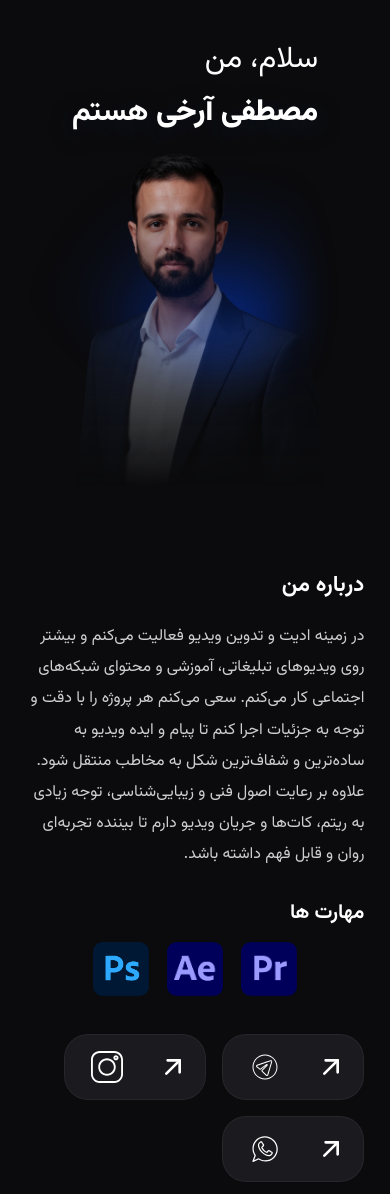
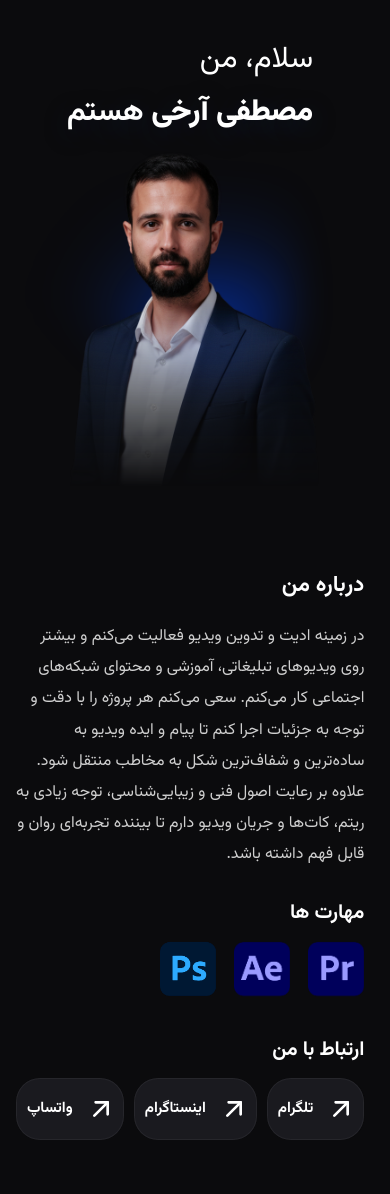
Before and after one commit to mostafaarekhi/mostafaarekhi.github.io, a PHP site: page / in a window 390 px wide. After the commit the page ends 1140 px from the top, so only its background shows below. Run offline with PHP 8.4, Linux system fonts and the light colour scheme.

Commit message:
gradient

```diff
--- a/index.html
+++ b/index.html
@@ -16,7 +16,7 @@
         <section class="right">
           <div class="intro">
             <p class="hello">سلام، من</p>
-            <h1 class="name"> <strong>مصطفی آرخی</strong> هستم</h1>
+            <h1 class="name"><strong>مصطفی آرخی</strong> هستم</h1>
             <!-- <p class="role">تدوینگر و ادیتور ویدیو</p> -->
           </div>
           <div class="portrait-wrap">
@@ -41,35 +41,59 @@
             <li><img src="/assets/after.png" alt="After Effects" /></li>
             <li><img src="/assets/photoshop.png" alt="Photoshop" /></li>
           </ul>
-
+          <h3 class="skills-title">ارتباط با من</h3>
           <div class="socials">
             <div class="social-pair">
-              <a class="btn arrow" href="https://t.me/mustafa_arekhi" aria-label="ارسال پیام به من">
+              <a
+                class="btn arrow"
+                href="https://t.me/mustafa_arekhi"
+                aria-label="ارسال پیام به من"
+              >
                 <img src="/assets/down-right.svg" alt="arrow" />
               </a>
 
-              <a class="btn icon" href="https://t.me/mustafa_arekhi" aria-label="ارسال پیام">
-                <img src="/assets/communication.svg" alt="تلگرام" />
+              <a
+                class="btn icon"
+                href="https://t.me/mustafa_arekhi"
+                aria-label="تلگرام"
+              >
+                <span class="social-label">تلگرام</span>
               </a>
             </div>
 
             <div class="social-pair">
-              <a class="btn arrow" href="https://instagram.com/mostafa.arekhi" aria-label="اینستاگرام">
+              <a
+                class="btn arrow"
+                href="https://instagram.com/mostafa.arekhi"
+                aria-label="اینستاگرام"
+              >
                 <img src="/assets/down-right.svg" alt="arrow" />
               </a>
 
-              <a class="btn icon" href="https://instagram.com/mostafa.arekhi" aria-label="اینستاگرام">
-                <img src="assets/instagram.svg" alt="اینستاگرام" />
+              <a
+                class="btn icon"
+                href="https://instagram.com/mostafa.arekhi"
+                aria-label="اینستاگرام"
+              >
+                <span class="social-label">اینستاگرام</span>
               </a>
             </div>
 
             <div class="social-pair">
-              <a class="btn arrow" href="https://wa.me/+989331455161" aria-label="واتساپ">
+              <a
+                class="btn arrow"
+                href="https://wa.me/+989331455161"
+                aria-label="واتساپ"
+              >
                 <img src="/assets/down-right.svg" alt="arrow" />
               </a>
 
-              <a class="btn icon" href="https://wa.me/+989331455161" aria-label="واتساپ">
-                <img src="/assets/whatsapp.svg" alt="واتساپ" />
+              <a
+                class="btn icon"
+                href="https://wa.me/+989331455161"
+                aria-label="واتساپ"
+              >
+                <span class="social-label">واتساپ</span>
               </a>
             </div>
           </div>
--- a/styles.css
+++ b/styles.css
@@ -1,109 +1,402 @@
 /* Basic reset */
-*{box-sizing:border-box;margin:0;padding:0}
-html,body{height:100%;max-height: 100%;}
-body{font-family:'Vazirmatn', system-ui, -apple-system, 'Segoe UI', Roboto, 'Helvetica Neue', Arial; background: #0b0b0d; color:#e6e6e6;}
+* {
+  box-sizing: border-box;
+  margin: 0;
+  padding: 0;
+}
+html,
+body {
+  height: 100%;
+  max-height: 100%;
+}
+body {
+  font-family: "Vazirmatn", system-ui, -apple-system, "Segoe UI", Roboto,
+    "Helvetica Neue", Arial;
+  background: #0b0b0d;
+  color: #e6e6e6;
+}
 
-.hero{display:flex;align-items:center;}
-.container{width:92%;max-width:1200px;margin:0 auto;display:grid;grid-template-columns:1fr 520px;gap:40px;align-items:center}
+.hero {
+  display: flex;
+  align-items: center;
+}
+.container {
+  width: 92%;
+  max-width: 1200px;
+  margin: 0 auto;
+  display: grid;
+  grid-template-columns: 1fr 520px;
+  gap: 40px;
+  align-items: center;
+}
 
 /* Desktop-only: fix layout and disable page scroll */
-@media (min-width:801px){
-  html, body {height:100vh; overflow:hidden}
-  .hero{position:fixed;inset:0;display:flex;align-items:center;justify-content:center}
-  .container{height:100%;max-height:100%;overflow:visible}
+@media (min-width: 801px) {
+  html,
+  body {
+    height: 100vh;
+    overflow: hidden;
+  }
+  .hero {
+    position: fixed;
+    inset: 0;
+    display: flex;
+    align-items: center;
+    justify-content: center;
+  }
+  .container {
+    height: 100%;
+    max-height: 100%;
+    overflow: visible;
+  }
 }
 
-.left{padding:40px 20px}
-.subtitle{font-size:22px;text-align:center;margin-bottom:18px;font-weight:700;color:#fff}
-.about{line-height:1.95;color:#cfcfcf;font-size:18px;max-width:820px;margin:0 auto 26px}
+.left {
+  padding: 40px 20px;
+}
+.subtitle {
+  font-size: 22px;
+  text-align: center;
+  margin-bottom: 18px;
+  font-weight: 700;
+  color: #fff;
+}
+.about {
+  line-height: 1.95;
+  color: #cfcfcf;
+  font-size: 18px;
+  max-width: 820px;
+  margin: 0 auto 26px;
+}
 
-.skills-title{font-size:20px;margin-top:10px;margin-bottom:12px;color:#fff}
-.skills{display:flex;gap:18px;list-style:none;padding:0;margin:0 0 28px}
+.skills-title {
+  font-size: 20px;
+  margin-top: 10px;
+  margin-bottom: 12px;
+  color: #fff;
+}
+.skills {
+  display: flex;
+  gap: 18px;
+  list-style: none;
+  padding: 0;
+  margin: 0 0 28px;
+}
 /* .skills li{display:flex;flex-direction:column;align-items:center;justify-content:center;width:84px;height:84px;border-radius:16px;backdrop-filter: blur(6px);box-shadow: 0 6px 18px rgba(0,0,0,0.6)} */
-.skills img{width:56px;height:56px;object-fit:contain}
-.skills span{margin-top:6px;font-weight:700;color:#dcdcdc}
+.skills img {
+  width: 56px;
+  height: 56px;
+  object-fit: contain;
+}
+.skills span {
+  margin-top: 6px;
+  font-weight: 700;
+  color: #dcdcdc;
+}
 
-.socials{display:flex;gap:16px;margin-top:18px;flex-wrap:wrap}
-.social-pair{display:flex;align-items:center;background:rgba(50,50,60,0.4);backdrop-filter:blur(12px);border-radius:24px;padding:8px 8px 8px 8px;gap:8px;border:1px solid rgba(255,255,255,0.05)}
-.btn{display:inline-flex;align-items:center;justify-content:center;text-decoration:none;transition:all .2s ease}
-.btn img{width:100%;height:100%;object-fit:contain}
-.social-pair:hover{transform:translateY(-3px);box-shadow:0 12px 32px rgba(0,0,0,0.5)}
+.socials {
+  display: flex;
+  gap: 16px;
+  margin-top: 18px;
+  flex-wrap: wrap;
+}
+.social-pair {
+  display: flex;
+  align-items: center;
+  background: rgba(50, 50, 60, 0.4);
+  backdrop-filter: blur(12px);
+  border-radius: 24px;
+  padding: 8px 8px 8px 8px;
+  gap: 8px;
+  border: 1px solid rgba(255, 255, 255, 0.05);
+}
+.btn {
+  display: inline-flex;
+  align-items: center;
+  justify-content: center;
+  text-decoration: none;
+  transition: all 0.2s ease;
+}
+.btn img {
+  width: 100%;
+  height: 100%;
+  object-fit: contain;
+}
+.social-pair:hover {
+  transform: translateY(-3px);
+  box-shadow: 0 12px 32px rgba(0, 0, 0, 0.5);
+}
 
 /* arrow button: small, left side */
-.btn.arrow{width:48px;height:48px;border-radius:16px;background:transparent;box-shadow:none;border:none}
-.btn.arrow img{width:32px;height:32px;filter:invert(1);transform:rotate(-90deg)}
+.btn.arrow {
+  width: 48px;
+  height: 48px;
+  border-radius: 16px;
+  background: transparent;
+  box-shadow: none;
+  border: none;
+}
+.btn.arrow img {
+  width: 32px;
+  height: 32px;
+  filter: invert(1);
+  transform: rotate(-90deg);
+}
 
 /* icon button: larger, right side */
-.btn.icon{width:68px;height:48px;border-radius:16px;background:transparent}
-.btn.icon img{width:32px;height:32px;filter:invert(1)}
+.btn.icon {
+  width: 68px;
+  height: 48px;
+  border-radius: 16px;
+  background: transparent;
+}
+.btn.icon img {
+  width: 32px;
+  height: 32px;
+  filter: invert(1);
+}
+.social-label {
+  color: #ffffff;
+  font-weight: 700;
+  font-size: 16px;
+  line-height: 1;
+  direction: rtl;
+}
 
-.right{position:relative;padding:20px 10px;display:flex;flex-direction:column;align-items:flex-start}
-.intro{text-align:right;padding:16px 24px}
-.hello{color:#fff;font-size:46px}
-.name{font-size:46px;color:#fff;margin-top:6px;margin-bottom:6px;}
-.name strong{color:#fff;font-weight:900}
-.role{color:#bfc8d8}
+/* Mobile: force single-row grid with 3 equal columns for socials */
+@media (max-width: 800px) {
+  .socials {
+    display: grid;
+    grid-template-columns: repeat(3, 1fr);
+    gap: 10px;
+    margin-top: 12px;
+  }
+  .social-pair {
+    justify-content: center;
+    padding: 6px;
+  }
+  .btn.icon {
+    width: 100%;
+    height: 48px;
+    border-radius: 14px;
+    background: transparent;
+  }
+  .social-label {
+    font-size: 15px;
+  }
+  .btn.arrow {
+    width: 40px;
+    height: 40px;
+  }
+}
 
-.portrait-wrap{position:relative;width:520px;height:620px;display:flex;align-items:center;justify-content:center}
-.portrait-wrap .bg{position:absolute;right:40px;top:30px;width:800px;filter:blur(26px) saturate(140%);opacity:0.5}
-.portrait{position:relative;width:360px;height:auto;border-radius:12px;box-shadow:none;object-fit:cover;border:none}.portrait {
-    -webkit-mask-image: linear-gradient(to top, rgba(0,0,0,0), rgba(0,0,0,1));
-    -webkit-mask-repeat: no-repeat;
-    -webkit-mask-size: cover;
-    mask-image: linear-gradient(to top, rgba(0,0,0,0) 10%, rgba(0,0,0,1)100%);
-    mask-repeat: no-repeat;
-    mask-size: cover;
+.right {
+  position: relative;
+  padding: 20px 10px;
+  display: flex;
+  flex-direction: column;
+  align-items: flex-start;
+}
+.intro {
+  text-align: right;
+  padding: 16px 24px;
+}
+.hello {
+  color: #fff;
+  font-size: 46px;
+}
+.name {
+  font-size: 46px;
+  color: #fff;
+  margin-top: 6px;
+  margin-bottom: 6px;
+}
+.name strong {
+  color: #fff;
+  font-weight: 900;
+}
+.role {
+  color: #bfc8d8;
+}
+
+.portrait-wrap {
+  position: relative;
+  width: 520px;
+  height: 620px;
+  display: flex;
+  align-items: center;
+  justify-content: center;
+}
+.portrait-wrap .bg {
+  position: absolute;
+  right: 40px;
+  top: 30px;
+  width: 800px;
+  filter: blur(26px) saturate(140%);
+  opacity: 0.5;
+}
+.portrait {
+  position: relative;
+  width: 360px;
+  height: auto;
+  border-radius: 12px;
+  box-shadow: none;
+  object-fit: cover;
+  border: none;
+}
+.portrait {
+  -webkit-mask-image: linear-gradient(
+    to top,
+    rgba(0, 0, 0, 0),
+    rgba(0, 0, 0, 1)
+  );
+  -webkit-mask-repeat: no-repeat;
+  -webkit-mask-size: cover;
+  mask-image: linear-gradient(
+    to top,
+    rgba(0, 0, 0, 0) 10%,
+    rgba(0, 0, 0, 1) 60%
+  );
+  mask-repeat: no-repeat;
+  mask-size: cover;
 }
 
 /* small visual polish */
-.portrait-wrap::after{display:none}
-.portrait{position:relative;z-index:2}
+.portrait-wrap::after {
+  display: none;
+}
+.portrait {
+  position: relative;
+  z-index: 2;
+}
 
 /* Responsive */
-@media (max-width:1100px){
-  .container{grid-template-columns:1fr 380px}
-  .portrait-wrap{width:340px;height:420px}
-  .portrait-wrap .bg{width:300px;right:30px;top:20px}
-  .name{font-size:46px}
+@media (max-width: 1100px) {
+  .container {
+    grid-template-columns: 1fr 380px;
+  }
+  .portrait-wrap {
+    width: 340px;
+    height: 420px;
+  }
+  .portrait-wrap .bg {
+    width: 300px;
+    right: 30px;
+    top: 20px;
+  }
+  .name {
+    font-size: 46px;
+  }
 }
 
 /* Entrance animations */
-@keyframes fadeUp{from{opacity:0;transform:translateY(18px)}to{opacity:1;transform:translateY(0)}}
-@keyframes popIn{from{opacity:0;transform:scale(.96)}to{opacity:1;transform:scale(1)}}
+@keyframes fadeUp {
+  from {
+    opacity: 0;
+    transform: translateY(18px);
+  }
+  to {
+    opacity: 1;
+    transform: translateY(0);
+  }
+}
+@keyframes popIn {
+  from {
+    opacity: 0;
+    transform: scale(0.96);
+  }
+  to {
+    opacity: 1;
+    transform: scale(1);
+  }
+}
 
-.intro{animation:fadeUp .7s ease both .12s}
-.about{animation:fadeUp .8s ease both .18s}
-.skills li{animation:popIn .6s cubic-bezier(.2,.9,.3,1) both .28s}
-.skills li:nth-child(2){animation-delay:.34s}
-.skills li:nth-child(3){animation-delay:.40s}
-.btn{animation:fadeUp .6s ease both .46s}
-.portrait-wrap{animation:popIn .9s cubic-bezier(.2,.9,.3,1) both .12s}
+.intro {
+  animation: fadeUp 0.7s ease both 0.12s;
+}
+.about {
+  animation: fadeUp 0.8s ease both 0.18s;
+}
+.skills li {
+  animation: popIn 0.6s cubic-bezier(0.2, 0.9, 0.3, 1) both 0.28s;
+}
+.skills li:nth-child(2) {
+  animation-delay: 0.34s;
+}
+.skills li:nth-child(3) {
+  animation-delay: 0.4s;
+}
+.btn {
+  animation: fadeUp 0.6s ease both 0.46s;
+}
+.portrait-wrap {
+  animation: popIn 0.9s cubic-bezier(0.2, 0.9, 0.3, 1) both 0.12s;
+}
 
 /* Subtle text/glow polish to better match reference */
-.name{text-shadow:0 6px 26px rgba(19,55,102,0.35)}
-.subtitle{letter-spacing:0.1px;text-align: right;}
-.about{opacity:.95}
+.name {
+  text-shadow: 0 6px 26px rgba(19, 55, 102, 0.35);
+}
+.subtitle {
+  letter-spacing: 0.1px;
+  text-align: right;
+}
+.about {
+  opacity: 0.95;
+}
 
 /* Slightly reduce heavy blur on bg image for small screens */
-@media (max-width:900px){
-  .portrait-wrap::after{filter:blur(32px);width:360px;height:360px}
-  .portrait-wrap .bg{filter:blur(18px)}
+@media (max-width: 900px) {
+  .portrait-wrap::after {
+    filter: blur(32px);
+    width: 360px;
+    height: 360px;
+  }
+  .portrait-wrap .bg {
+    filter: blur(18px);
+  }
 }
 
-
-@media (max-width:800px){
-  .container{grid-template-columns:1fr;gap:18px}
-  .right{order:-1;align-items:center;text-align:center}
-  .intro{align-self:center}
-  .left{padding:12px 10px}
-  .portrait-wrap{width:280px;height:360px;margin:0 auto}
-  .portrait{width:260px}
-  .skills{justify-content:center}
-  .btn{width:76px}
+@media (max-width: 800px) {
+  .container {
+    grid-template-columns: 1fr;
+    gap: 18px;
+  }
+  .right {
+    order: -1;
+    align-items: center;
+    text-align: center;
+  }
+  .intro {
+    align-self: center;
+  }
+  .left {
+    padding: 12px 10px;
+  }
+  .portrait-wrap {
+    width: 280px;
+    height: 360px;
+    margin: 0 auto;
+  }
+  .portrait {
+    width: 260px;
+  }
+  .skills {
+    justify-content: start;
+  }
+  .btn {
+    width: 76px;
+  }
 }
 
-@media (max-width:420px){
-  .hello{font-size:30px}
-  .name{font-size:30px}
-  .about{font-size:16px}
+@media (max-width: 420px) {
+  .hello {
+    font-size: 30px;
+  }
+  .name {
+    font-size: 30px;
+  }
+  .about {
+    font-size: 16px;
+  }
 }
```
